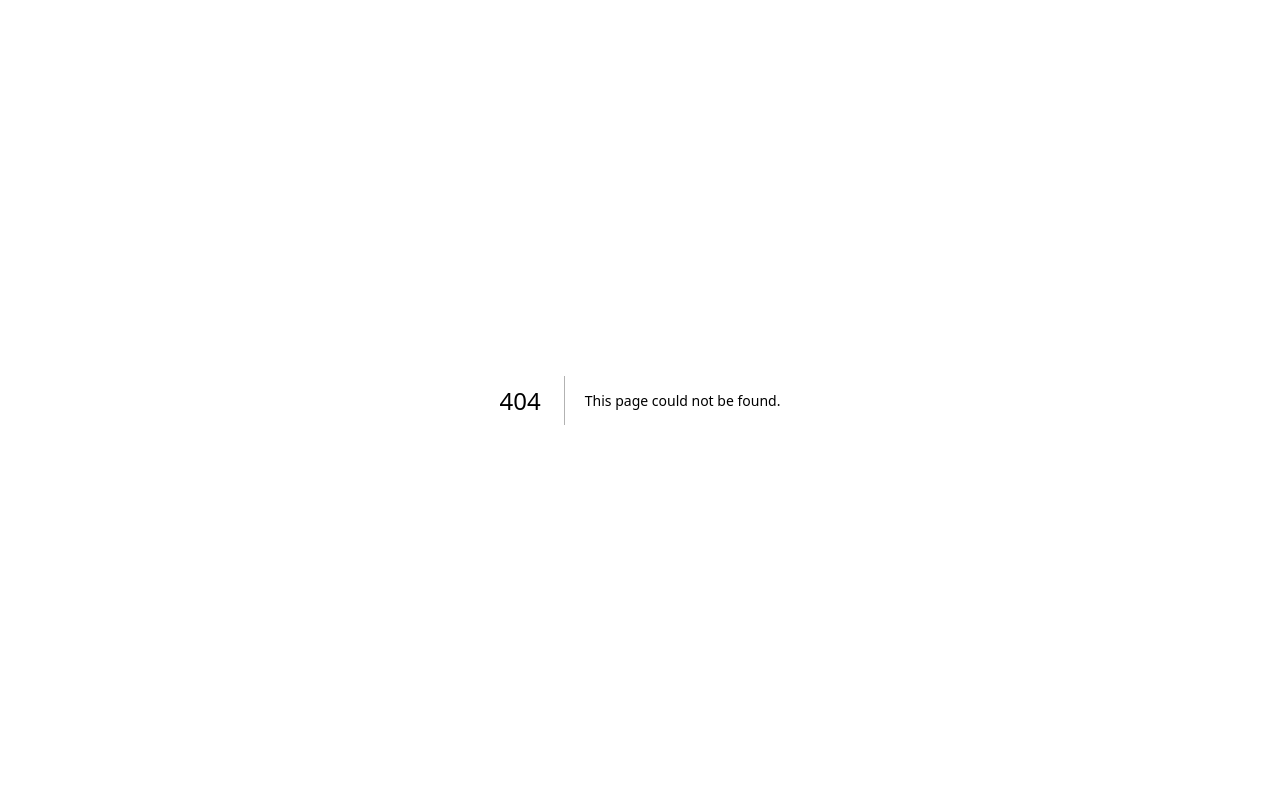
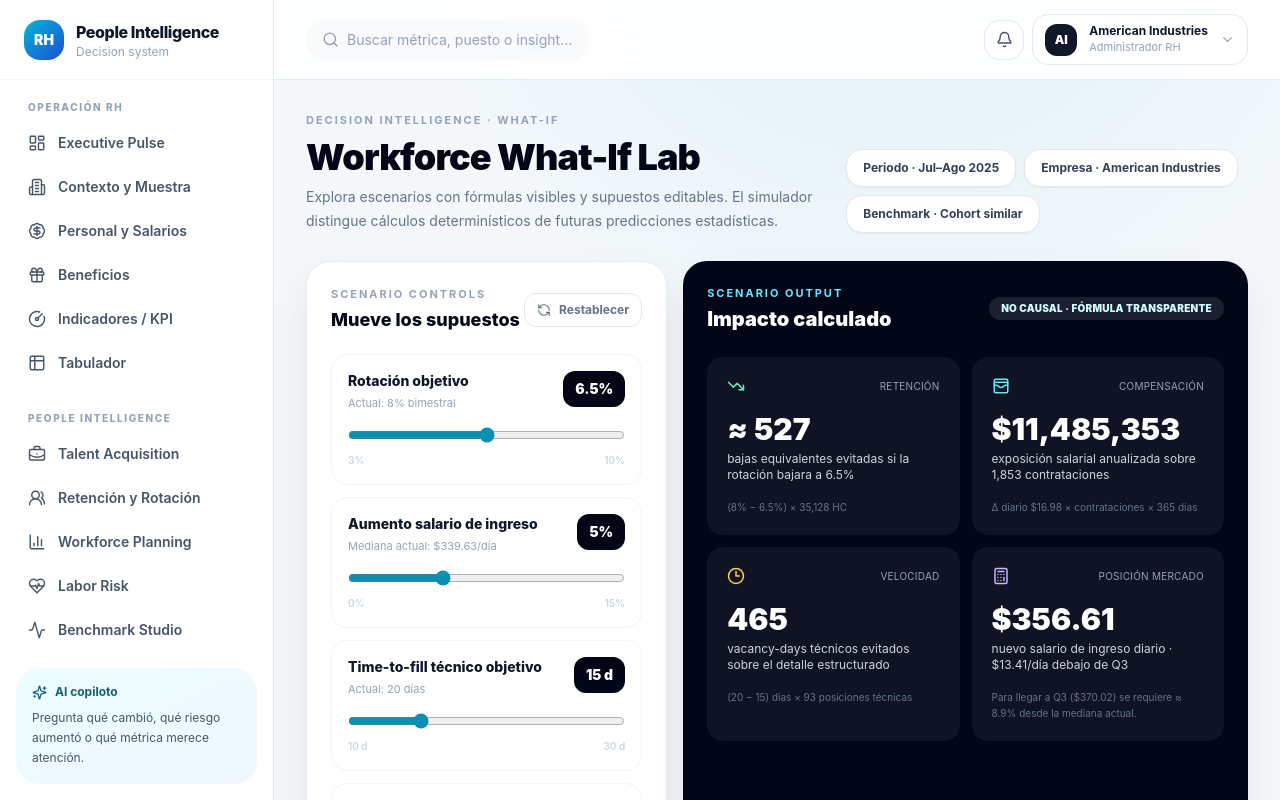
Before and after one commit to ellieeeGB/RH-platform, a Next.js app: page /what-if in a window 1280 px wide. Before the commit this address had no page. Shown: the top 800 px of the page. Built offline with nearby package versions, Linux system fonts and the light colour scheme.

Commit message:
feat: add what-if lab route

```diff
--- /dev/null
+++ b/src/app/what-if/page.tsx
@@ -0,0 +1,15 @@
+import { DashboardFrame, PageHeader } from "@/components/dashboard-frame";
+import { WhatIfLab } from "@/components/what-if-lab";
+
+export default function WhatIfPage() {
+  return (
+    <DashboardFrame>
+      <PageHeader
+        eyebrow="Decision Intelligence · What-If"
+        title="Workforce What-If Lab"
+        description="Explora escenarios con fórmulas visibles y supuestos editables. El simulador distingue cálculos determinísticos de futuras predicciones estadísticas."
+      />
+      <WhatIfLab />
+    </DashboardFrame>
+  );
+}
```
